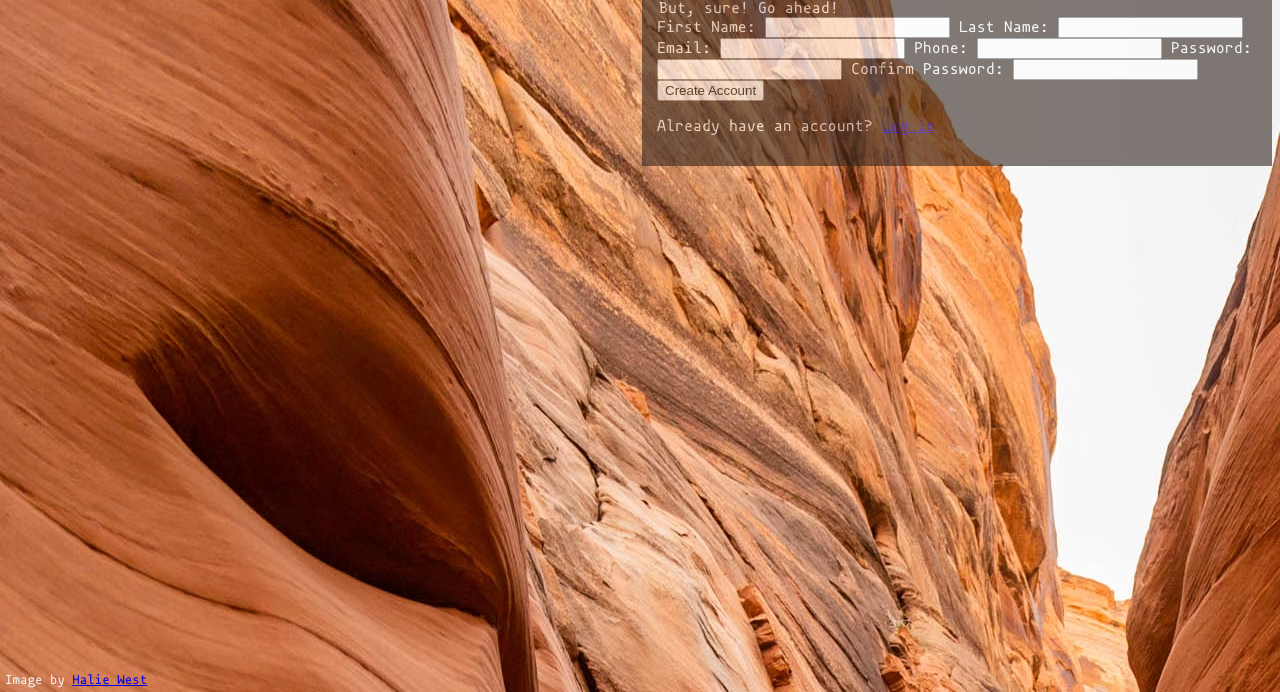
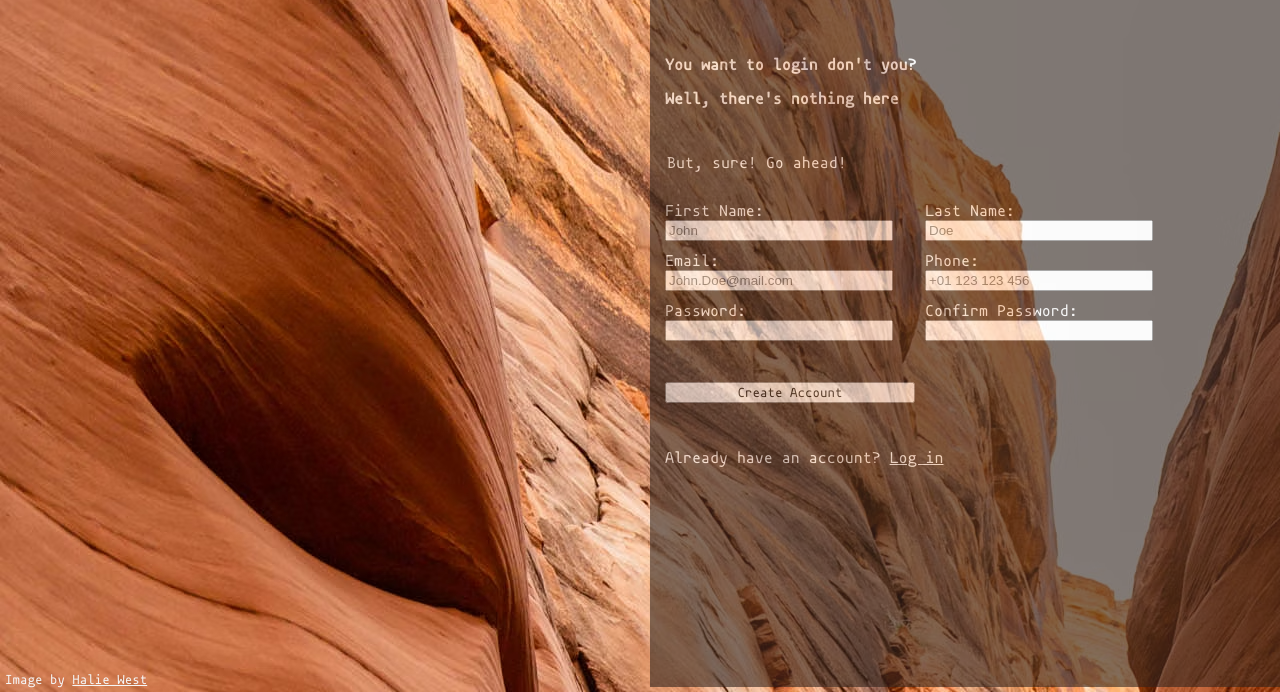
Before and after one commit to MagicalInnkeep/SignUpForm, a plain HTML site: page index.html in a window 1280 px wide. Shown: the part 108-800 px from the top of the page. Drawn offline with Linux system fonts and the light colour scheme; a web font is replaced by a local one.

Commit message:
Finish exercise

```diff
--- a/index.html
+++ b/index.html
@@ -5,8 +5,6 @@
     <meta name="viewport" content="width=device-width, initial-scale=1.0">
     <title>Sign Up Form</title>
     <link rel="stylesheet" href="style.css">
-    <script src="clientside.js"></script>
-    <link rel="preload" href="Mononoki.woff2" as="font" crossorigin="anonymous">
 </head>
 <body>
     <div class="mainContainer">
@@ -23,22 +21,42 @@
                     <p>You want to login don't you? </p>
                     <p>Well, there's nothing here</p>
                 </div>
-                <form>
+                <form action="\signup" method="post" class="loginForm">
                     <legend>But, sure! Go ahead!</legend>
+                    <div class="questionContainer">
                         <label for="firstName">First Name:</label>
-                    <input type="text" id="firstName" name="firstName" required></input>
+                        <input type="text" id="firstName" name="firstName" placeholder="John" required>
+                    </div>
+                    <div class="questionContainer">
                         <label for="lastName">Last Name:</label>
-                    <input type="text" id="lastName" name="lastName" required></input>
+                        <input type="text" id="lastName" name="lastName" placeholder="Doe" required>
+                    </div>
+                    <div class="questionContainer">
                         <label for="email">Email:</label>
-                    <input type="email" id="email" name="email" required></input>
+                        <input type="email" id="email" name="email" placeholder="John.Doe@mail.com" required>
+                    </div>
+                    <div class="questionContainer">
                         <label for="phoneNo">Phone:</label>
-                    <input type="text" id="phoneNo" name="phoneNo" required></input>
+                        <input
+                                type="text"
+                                id="phoneNo"
+                                name="phoneNo"
+                                placeholder="+01 123 123 456"
+                                pattern="^\+?[0-9]{1,3}?[\-\. ]?\(?[0-9]{3}\)?[\-\. ]?[0-9]{3}[\-\. ]?[0-9]{3,6}$"
+                                title="PhoneNo: (+123) 123 123 123. spaces can be replaced by - or ."
+                                required>
+                    </div>
+                    <div class="questionContainer">
                         <label for="psw1">Password:</label>
-                    <input type="password" id="psw1" name="psw1" required></input>
+                        <input type="password" id="psw1" name="psw1" placeholder="" minlength=8 required>
+                    </div>
+                    <div class="questionContainer">
                         <label for="psw2">Confirm Password:</label>
-                    <input type="password" id="psw2" name="psw2" required></input>
+                        <input type="password" id="psw2" name="psw2" placeholder="" minlength="8" required>
+                    </div>
+                    <button type="submit">Create Account</button>
                 </form>
-                <button type="submit">Create Account</button>
+
                 <p>Already have an account? <a href="index.html">Log in</a></p>
             </div>
         </div>
--- a/style.css
+++ b/style.css
@@ -12,13 +12,19 @@
     --glob-colour-dark: rgb(49, 36, 29);
 }
 
-html{
+html,body{
     background-image: url(images/BackGroundImg.avif);
-
+    height: 100%;
+    padding: 0;
+    margin: 0;
 }
 
 .mainContainer{
     display: flex;
+    height: 100vh;
+    justify-content: center;
+    align-items: center;
+    margin:0;
 }
 
 .leftSide{
@@ -31,14 +37,17 @@ html{
     flex: 2;
     min-width: 300px;
     max-width: 600px;
-    width: 100%;
+    width: 100vw;
+    min-height: 95vh;
     background-color: var(--glob-colour-dark);
     opacity: 60%;
     font-family: var(--glob-font-family);
     color: var(--glob-colour-light);
-    align-content: stretch;
+    align-items: center;
+    justify-content: center;
     display: flex;
     padding: 15px;
+    margin:0;
 }
 
 .logobanner{
@@ -64,3 +73,54 @@ html{
     left: 5px;
     font-size: smaller;
 }
+
+.mainContent{
+    flex:1;
+    display: flex;
+    flex-direction: column;
+    justify-content: space-between;
+}
+
+form{
+    display: flex;
+    flex-wrap: wrap;
+    padding: 30px 0;
+    flex: 1;
+    gap: 10px;
+}
+
+.questionContainer{
+    margin-top: 20px;
+    width: 250px;
+    height: 20px;
+}
+legend{
+    width: min(100%,550px);
+}
+.questionContainer>input{
+    width: 220px;
+}
+
+button{
+    margin-top: 50px;
+    width: 250px;
+    font-family: var(--glob-font-family);
+}
+
+.intro{
+    flex:1;
+    font-weight: bold;
+}
+
+.mainContent>p{
+    height: 5rem;
+}
+
+a{
+    color: var(--glob-colour-light);
+}
+
+
+input:required:invalid:not(:placeholder-shown) {
+    border-color: crimson;
+}
```
Lines whose indentation alone changed are shown as unchanged.
